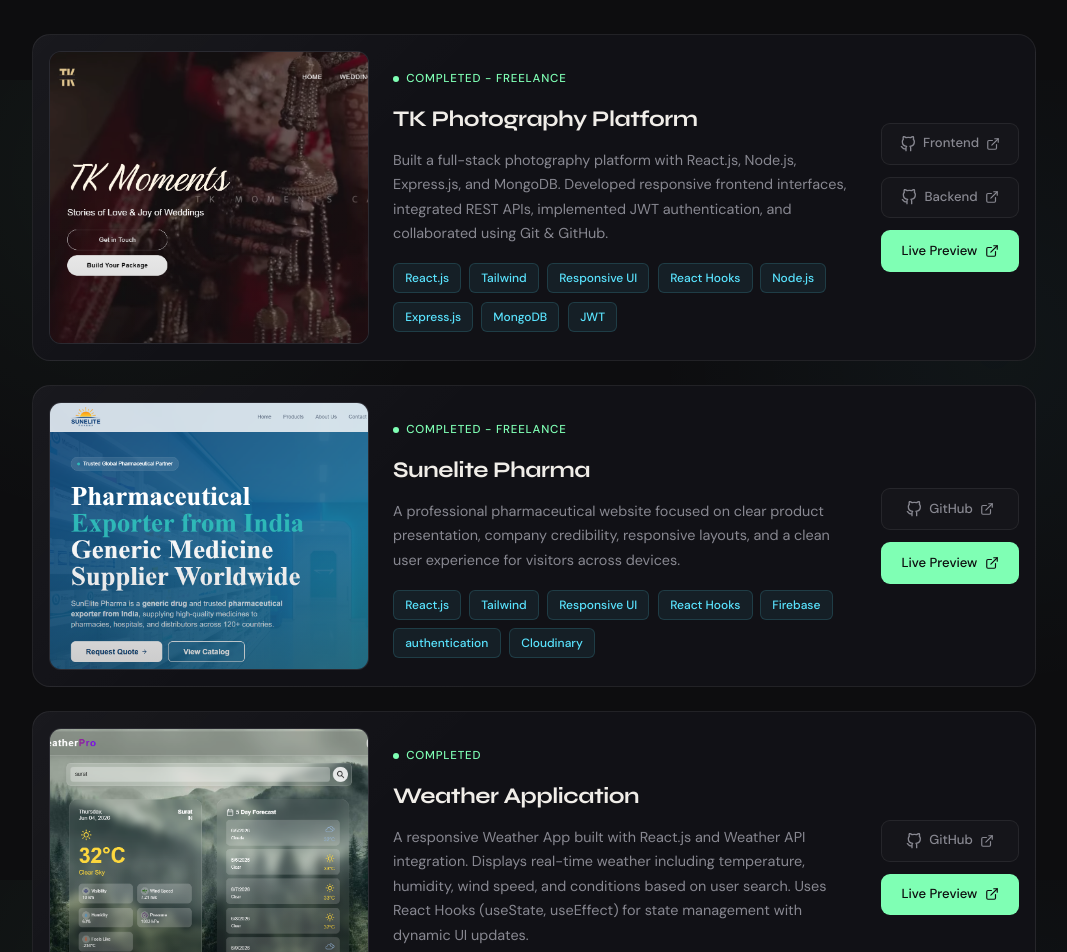
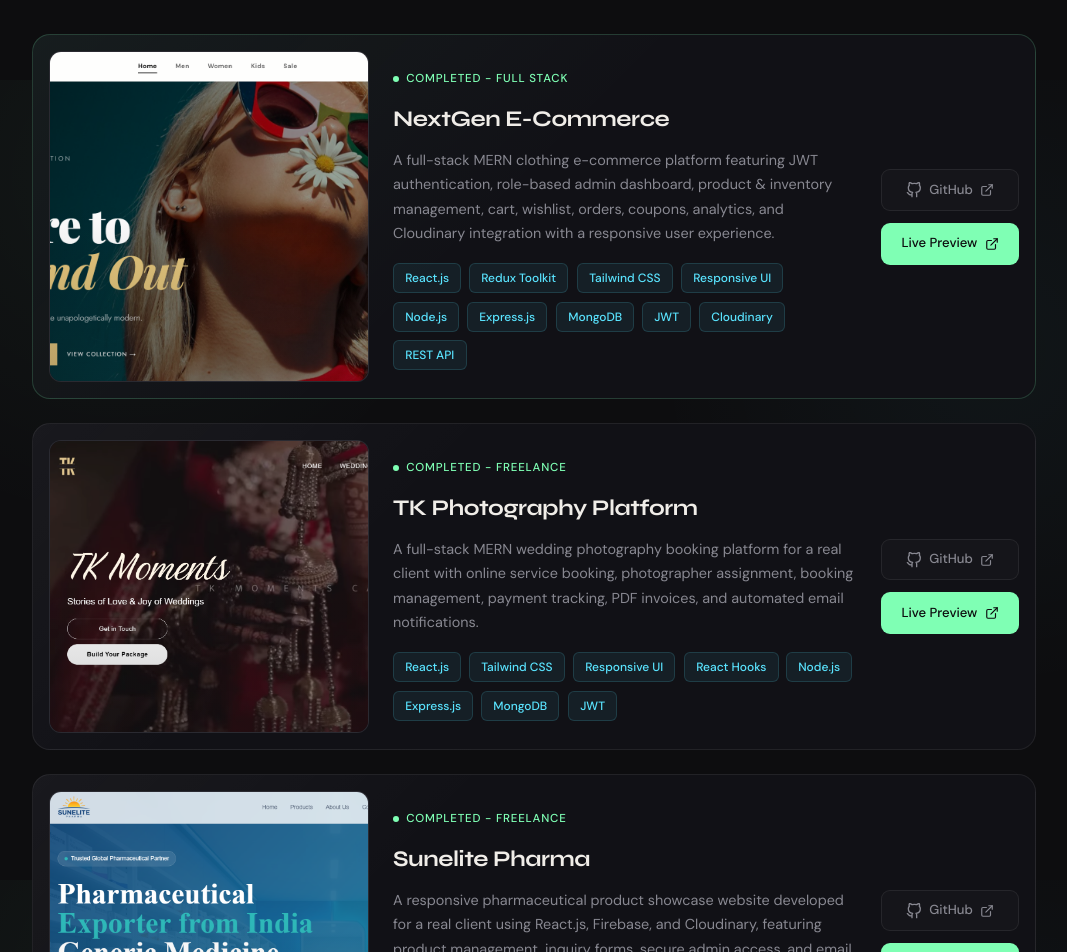
Before and after one commit to pancholipankaj3008/portfolio-frontend, a React (Vite) app: page / in a window 1280 px wide. Shown: the part 3120-4072 px from the top of the page, without its empty margins (106-1173 px from the left). Built offline with nearby package versions, Linux system fonts and the light colour scheme.

Commit message:
update peojects

```diff
--- a/src/pages/Projects.css
+++ b/src/pages/Projects.css
@@ -39,7 +39,7 @@
 
 .project-card:hover::before {
   opacity: 1;
-  transform: translateX(25%);
+  transform: translateX(0%);
 }
 
 .project-card.featured {
--- a/src/pages/Projects.jsx
+++ b/src/pages/Projects.jsx
@@ -2,6 +2,7 @@ import './Projects.css';
 import sunelitePreview from '../assets/SunElite Pharma.png';
 import tkPreview from '../assets/TK.png';
 import weatherPreview from '../assets/Weather App.png';
+import nextgenPreview from '../assets/nextgen.png';
 
 const GithubIcon = () => (
   <svg width="16" height="16" viewBox="0 0 24 24" fill="none" stroke="currentColor" strokeWidth="2" strokeLinecap="round" strokeLinejoin="round" aria-hidden="true">
@@ -20,53 +21,118 @@ const ExternalIcon = () => (
 const projects = [
 
   {
-  status: 'done',
-  statusLabel: 'Completed - Freelance',
-  featured: false,
-  name: 'TK Photography Platform',
-  desc: 'Built a full-stack photography platform with React.js, Node.js, Express.js, and MongoDB. Developed responsive frontend interfaces, integrated REST APIs, implemented JWT authentication, and collaborated using Git & GitHub.',
-  stack: [
-    'React.js','Tailwind' ,'Responsive UI', 'React Hooks', 'Node.js', 'Express.js', 'MongoDB', 'JWT'],
-  backendGithub: 'https://github.com/patel-Jishan/tk-backend.git',
-  frontendGithub: 'https://github.com/devspheretech01-dotcom/tkmomentscapture.git',
-  live: 'https://www.tkmomentscapture.com',
-  image: tkPreview,
-  imageAlt: 'TK Moments Capture website preview',
-},
+    status: 'done',
+    statusLabel: 'Completed - Full Stack',
+    featured: true,
+
+    name: 'NextGen E-Commerce',
+
+    desc: 'A full-stack MERN clothing e-commerce platform featuring JWT authentication, role-based admin dashboard, product & inventory management, cart, wishlist, orders, coupons, analytics, and Cloudinary integration with a responsive user experience.',
+
+    stack: [
+      'React.js',
+      'Redux Toolkit',
+      'Tailwind CSS',
+      'Responsive UI',
+      'Node.js',
+      'Express.js',
+      'MongoDB',
+      'JWT',
+      'Cloudinary',
+      'REST API'
+    ],
+
+    github: 'https://github.com/pancholipankaj3008/NextGen-E-Commerce',
+
+    live: 'https://nextgen-ecommerce-one.vercel.app',
+
+    image: nextgenPreview,
+
+    imageAlt: 'NextGen E-Commerce website preview',
+  },
+
   {
     status: 'done',
     statusLabel: 'Completed - Freelance',
     featured: false,
+
+    name: 'TK Photography Platform',
+
+    desc: 'A full-stack MERN wedding photography booking platform for a real client with online service booking, photographer assignment, booking management, payment tracking, PDF invoices, and automated email notifications.',
+
+    stack: [
+      'React.js',
+      'Tailwind CSS',
+      'Responsive UI',
+      'React Hooks',
+      'Node.js',
+      'Express.js',
+      'MongoDB',
+      'JWT'
+    ],
+
+    github: 'https://github.com/pancholipankaj3008/Weddings-Booking-Management-System.git',
+
+    live: 'https://www.tkmomentscapture.com',
+
+    image: tkPreview,
+
+    imageAlt: 'TK Moments Capture website preview',
+  },
+
+  {
+    status: 'done',
+    statusLabel: 'Completed - Freelance',
+    featured: false,
+
     name: 'Sunelite Pharma',
-    desc: 'A professional pharmaceutical website focused on clear product presentation, company credibility, responsive layouts, and a clean user experience for visitors across devices.',
-    stack: ['React.js','Tailwind' ,'Responsive UI', 'React Hooks', 'Firebase' , 'authentication' , 'Cloudinary'],
-    github: 'https://github.com/devspheretech01-dotcom/SunElitePharma',
+
+    desc: 'A responsive pharmaceutical product showcase website developed for a real client using React.js, Firebase, and Cloudinary, featuring product management, inquiry forms, secure admin access, and email integration.',
+
+    stack: [
+      'React.js',
+      'Tailwind CSS',
+      'Responsive UI',
+      'React Hooks',
+      'Firebase',
+      'Authentication',
+      'Cloudinary'
+    ],
+
+    github: 'https://github.com/pancholipankaj3008/Medicine-Export.git',
+
     live: 'https://sunelitepharma.com',
+
     image: sunelitePreview,
+
     imageAlt: 'Sunelite Pharma website preview',
   },
+
   {
     status: 'done',
     statusLabel: 'Completed',
     featured: false,
+
     name: 'Weather Application',
-    desc: 'A responsive Weather App built with React.js and Weather API integration. Displays real-time weather including temperature, humidity, wind speed, and conditions based on user search. Uses React Hooks (useState, useEffect) for state management with dynamic UI updates.',
-    stack: ['React.js', 'Weather API', 'React Hooks', 'Responsive Design'],
+
+    desc: 'A responsive weather application built with React.js and Weather API integration that displays real-time weather information including temperature, humidity, wind speed, and weather conditions.',
+
+    stack: [
+      'React.js',
+      'Weather API',
+      'React Hooks',
+      'Responsive Design'
+    ],
+
     github: 'https://github.com/pancholipankaj3008/Weather-App-.git',
+
     live: 'https://weather-app-sigma-five-80.vercel.app/',
+
     image: weatherPreview,
+
     imageAlt: 'Weather Application live preview',
-  },
-  {
-    status: 'wip',
-    statusLabel: 'In Progress',
-    featured: true,
-    name: 'NextGen E-Commerce',
-    desc: 'A scalable clothing brand e-commerce platform built with the MERN stack. Backend fully completed with JWT authentication, RBAC authorization, product & inventory management, admin APIs, Cloudinary integration, and analytics APIs. Frontend with React.js is currently in progress.',
-    stack: ['React.js', 'Node.js', 'Express.js', 'MongoDB', 'JWT', 'Cloudinary'],
-    github: 'https://github.com/pancholipankaj3008/NextGen-E-Commerce',
-    imageAlt: 'NextGen E-Commerce project preview',
   }
+
 ];
 
 export default function Projects() {
@@ -167,4 +233,5 @@ export default function Projects() {
       </div>
     </section>
   );
+
 }
```
Also changed, not shown: src/assets/nextgen.png (added).
